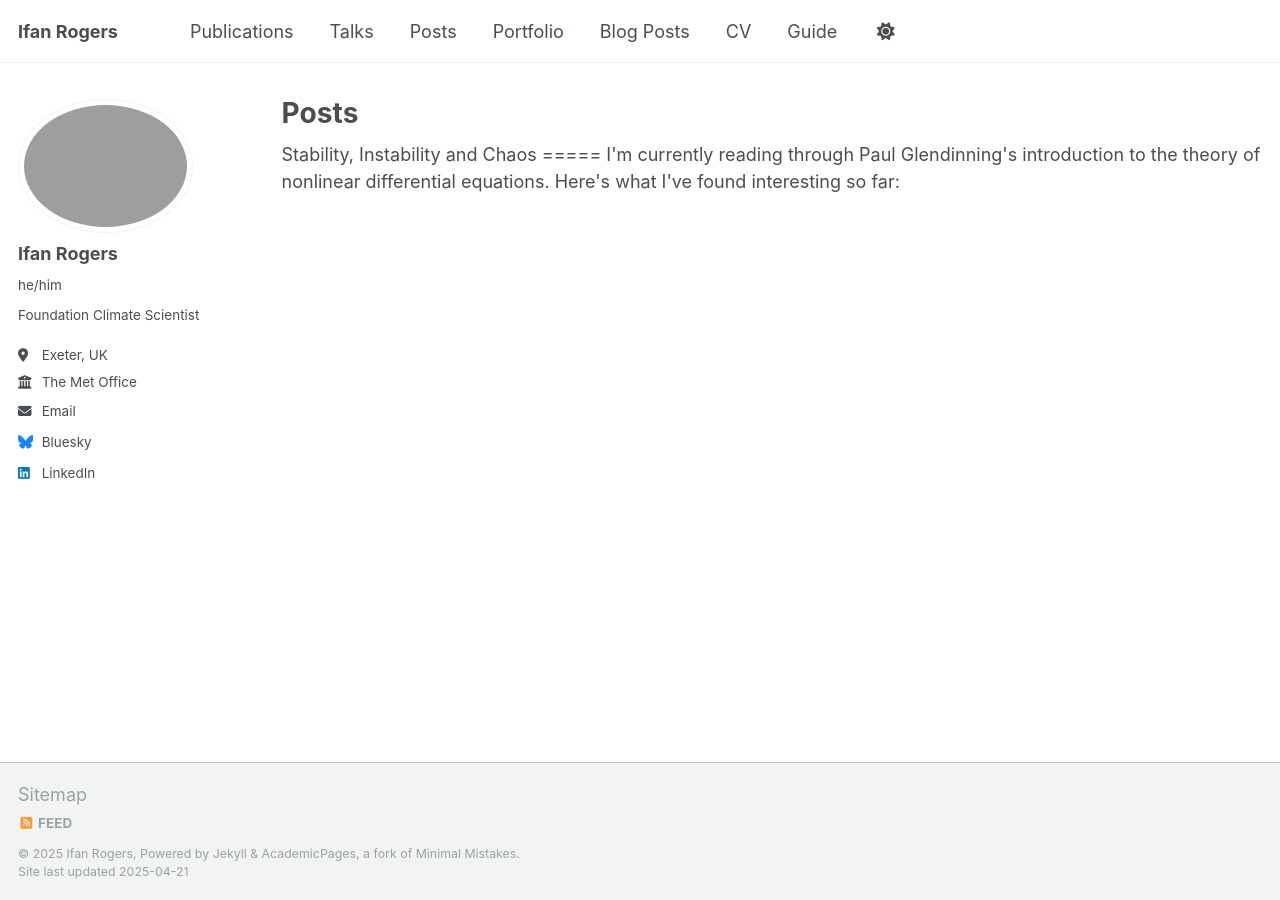
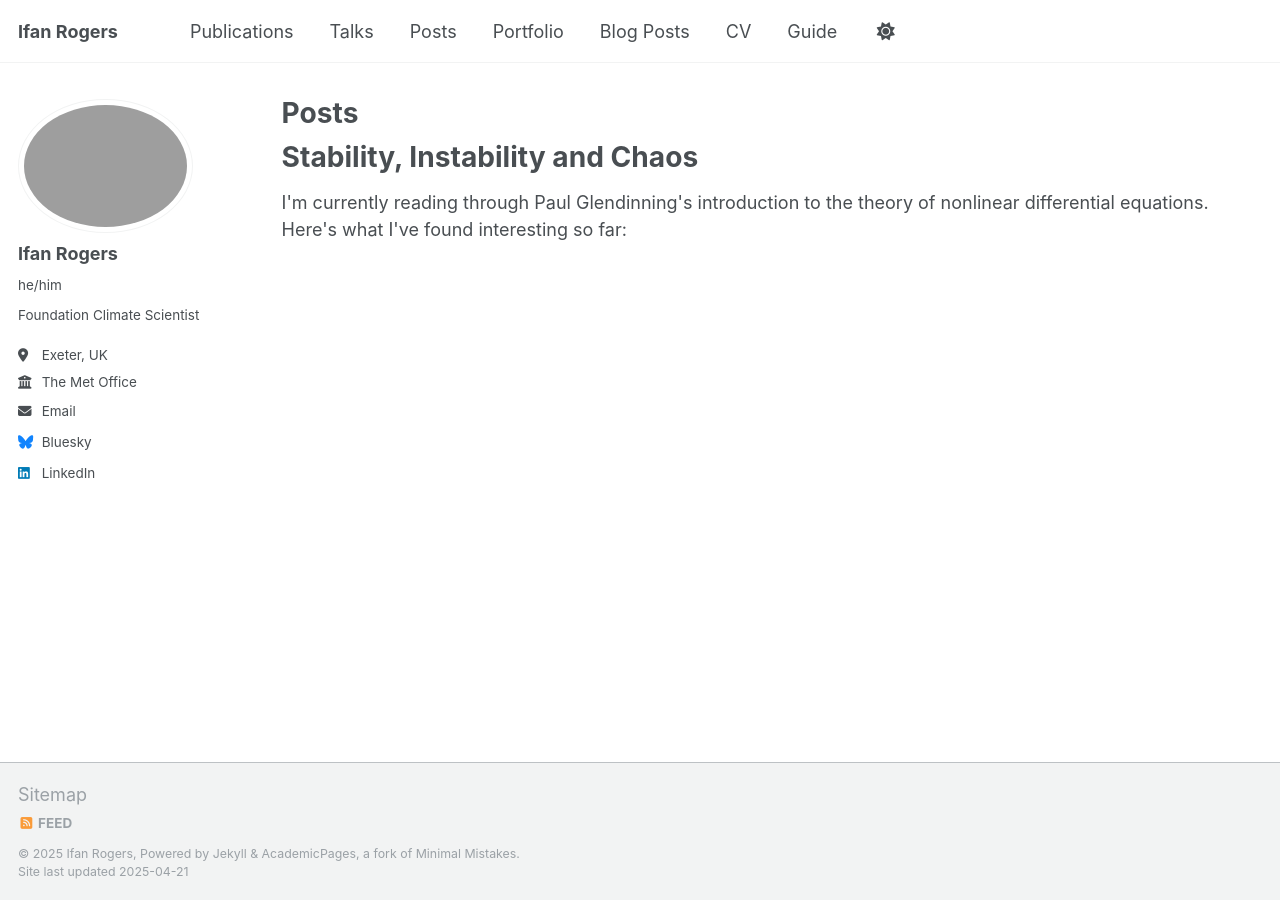
Before and after one commit to Ifan-Rogers/ifan-rogers.github.io, a Jekyll site: the page built from _pages/posts.html, in a window 1280 px wide. Built offline with Jekyll 4.4.1, drawn with Linux system fonts in a browser that asks for light colours.

```diff
--- a/_pages/posts.html
+++ b/_pages/posts.html
@@ -5,7 +5,6 @@ permalink: /posts/
 author_profile: true
 ---
 
-Stability, Instability and Chaos
-=====
+<h1> Stability, Instability and Chaos </h1>
 
 I'm currently reading through Paul Glendinning's introduction to the theory of nonlinear differential equations. Here's what I've found interesting so far:
```
